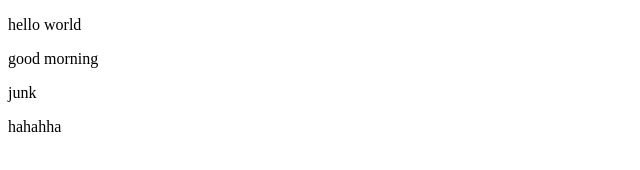
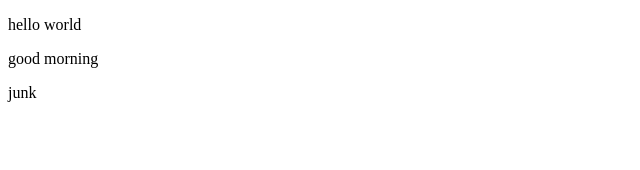
Before and after one commit to xie9420/tata, a plain HTML site: page index.html in a window 1280 px wide. Shown: the full height of the page, 0-640 px from the left. Drawn offline with Linux system fonts and the light colour scheme.

Commit message:
Revert "create  hahhahah"
This reverts commit f6e67670f9b78ffdfac36b1e62e98d41e6d4df3b.

```diff
--- a/index.html
+++ b/index.html
@@ -8,6 +8,5 @@
 	<p>hello world</p>
 	<p>good morning</p>
 	<p>junk</p>
-	<p>hahahha</p>
 </body>
 </html>
```
